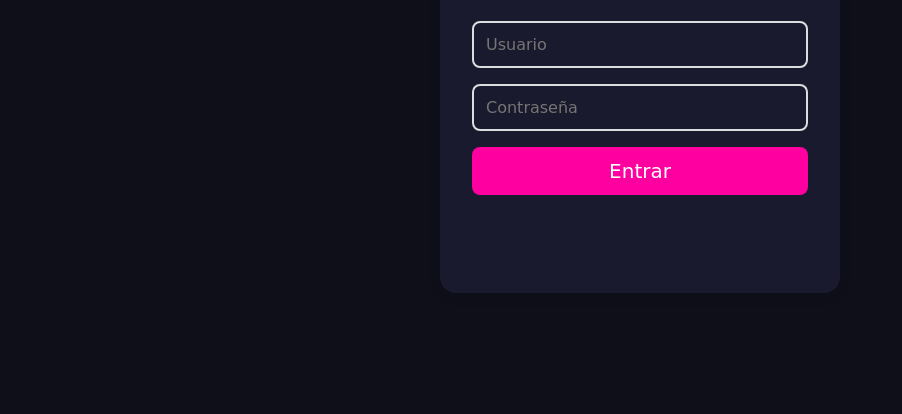
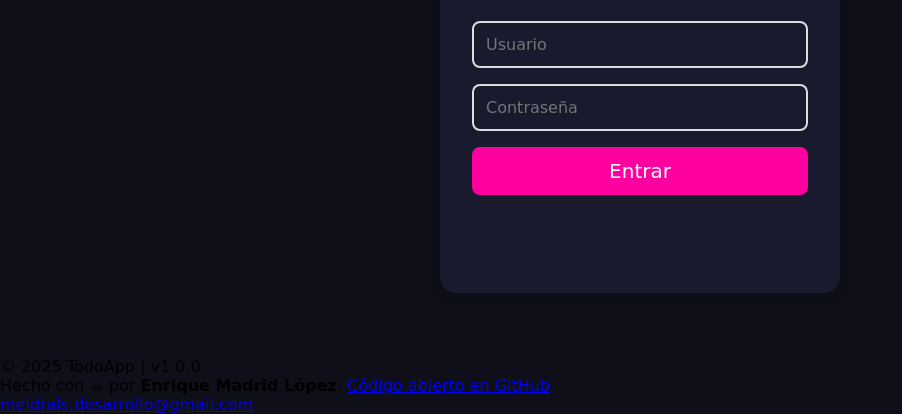
Before and after one commit to MeiDrals/Todo-App, a website: page public/index.html in a window 1280 px wide. Shown: the part 421-835 px from the top of the page, without its empty margins (0-902 px from the left). Before the commit the page ends 800 px from the top, so only its background shows below. Drawn offline with nearby package versions, Linux system fonts and the light colour scheme; a web font is replaced by a local one.

Commit message:
Se añade footer al html y se añade auth limiter para registros y login

```diff
--- a/package.json
+++ b/package.json
@@ -17,6 +17,7 @@
     "cors": "^2.8.5",
     "dotenv": "^17.2.0",
     "express": "^5.1.0",
+    "express-rate-limit": "^8.0.1",
     "jsonwebtoken": "^9.0.2",
     "pg": "^8.16.3"
   },
--- a/public/index.html
+++ b/public/index.html
@@ -55,6 +55,19 @@
       </section>
     </div>
   </main>
+  <footer class="footer">
+  <p>© 2025 TodoApp | v1.0.0</p>
+  <p>
+    Hecho con ☕ por <strong>Enrique Madrid López</strong>.
+    <a href="https://github.com/MeiDrals/Todo-App" target="_blank" rel="noopener noreferrer">
+      Código abierto en GitHub
+    </a>
+  </p>
+  <p>
+    <a href="mailto:meidrals.desarrollo@gmail.com">meidrals.desarrollo@gmail.com</a>
+  </p>
+</footer>
+
   <script src="script.js" defer></script>
 </body>
 
```
Also changed, not shown: index.js (+11 -1 lines), 1 other file.
